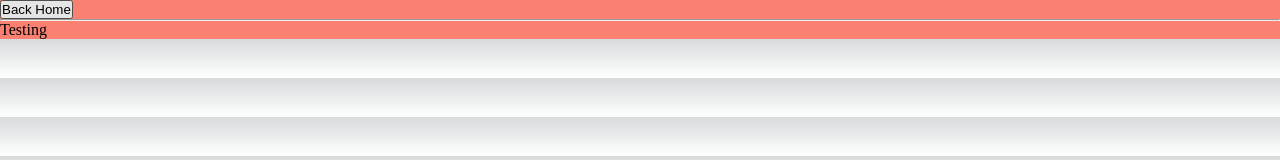
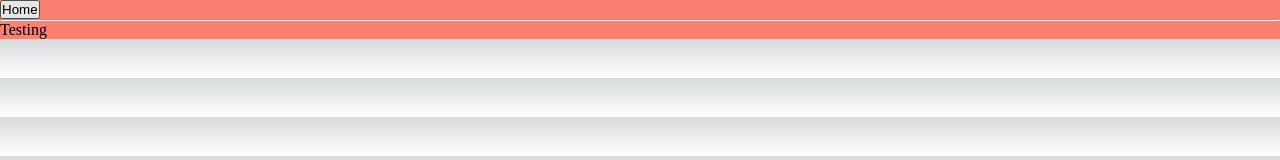
Before and after one commit to Ferney-varon/crypto-currency-web-app, a Next.js app: page / in a window 1280 px wide. Shown: the top 160 px of the page. Built offline with nearby package versions, Linux system fonts and the light colour scheme.

Commit message:
move types and constatns to a general location

```diff
--- a/app/components/clientComponents/commonButton.tsx
+++ b/app/components/clientComponents/commonButton.tsx
@@ -1,15 +1,10 @@
 'use client'
-
-export type ButtonProps = {
-    text: string;
-}
-
-export const handleOnClick = () => {
-    console.log();
-}
+import { useRouter } from 'next/navigation'
+import { ButtonProps } from '../../types'
 
 export default function Button (props: ButtonProps) {
-    const { text } = props;
+    const { text, href } = props;
+    const router = useRouter()
 
-return <button onClick={handleOnClick}>{text}</button>
+return <button onClick={()=>router.push(href)}>{text}</button>
 };
--- a/app/components/header.tsx
+++ b/app/components/header.tsx
@@ -1,16 +1,18 @@
-import Button, { ButtonProps } from "./clientComponents/commonButton";
+import Button from "./clientComponents/commonButton";
 import styles from "../styles/header.module.css"
 import Navigation from "./navigation";
+import { ButtonProps } from "../types";
+import { ROUTES } from '../constants'
 
 export default function Header () {
-const homeButtonText= 'Back Home'
-const props : ButtonProps = {
-    text: homeButtonText
-}
+// const props : ButtonProps = {
+//     text: homeButtonText
+// }
+const [homeRoute] = ROUTES.filter(({label})=>label === 'Home');
 return (
 <header className={styles.header}>
     <div className="button-container">
-        <Button text={homeButtonText} />
+        <Button href={homeRoute.route} text={homeRoute.label} />
     </div>
     <hr />
     <div className="nav-container">
--- a/app/components/navigation.tsx
+++ b/app/components/navigation.tsx
@@ -1,29 +1,14 @@
-import Link from "next/link";
-
-
-export type Route = {
-    name: string;
-    route: string
-}
-
-const routes : Route[]= [
-    {
-        name: 'testing',
-        route: '/testing'
-    },
-    {
-        name: 'testing1',
-        route: '/testing1'
-    }
-]
+import Button from "./clientComponents/commonButton";
+import { Route } from "../types";
+import { ROUTES } from "../constants"
 
 export default function Navigation () {
     return(
     <nav>
         <ul>
-            {routes.map((el: Route):any => {
+            {ROUTES.map((el: Route):any => {
                 <li key={el.route}>
-                    <Link href={el.route}>{el.name}</Link>
+                    <Button href={el.route} text={el.label} />
                 </li>
             })}
         </ul>
--- /dev/null
+++ b/app/constants.ts
@@ -0,0 +1,16 @@
+import { Route } from "./types"
+
+export const ROUTES : Route[]= [
+    {
+        label: 'Home',
+        route: '/'
+    },
+    {
+        label: 'Dashboard',
+        route: '/dashboard'
+    },
+    {
+        label: 'testing1',
+        route: '/testing1'
+    }
+]
--- /dev/null
+++ b/app/types/index.ts
@@ -0,0 +1 @@
+export * from './types'
--- /dev/null
+++ b/app/types/types.ts
@@ -0,0 +1,9 @@
+export type ButtonProps = {
+    text: string;
+    href: string
+}
+
+export type Route = {
+    label: string;
+    route: string
+}
```
